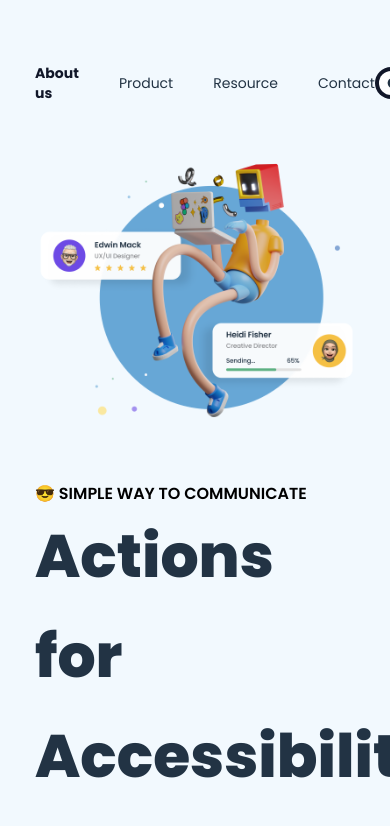
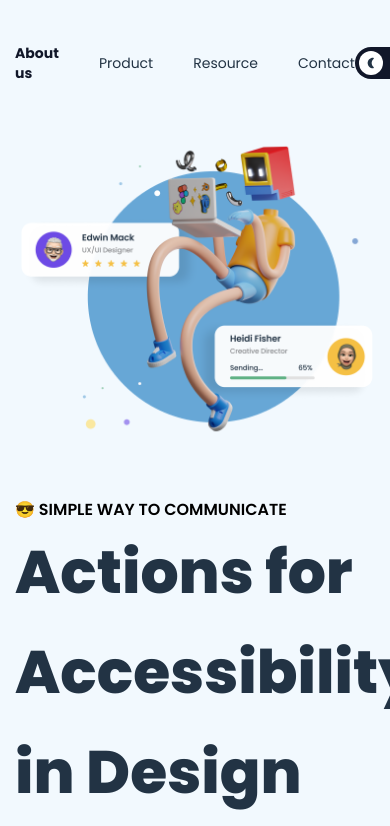
Before and after one commit to EngrEli/simpleHomepageDevChallenge, a Vue app: page / in a window 390 px wide. Shown: the top 826 px of the page. Built offline with nearby package versions, Linux system fonts and the light colour scheme.

Commit message:
Added mobile and tablet whole app padding

```diff
--- a/src/App.vue
+++ b/src/App.vue
@@ -4,7 +4,7 @@ import HeroSection from "./components/HeroSection.vue";
 </script>
 
 <template>
-  <div class="p-[35px] lg:p-0">
+  <div class="p-[15px] sm:p-[35px] lg:p-0">
     <div class="container max-w-7xl mx-auto">
       <MainNav />
       <HeroSection />
```
